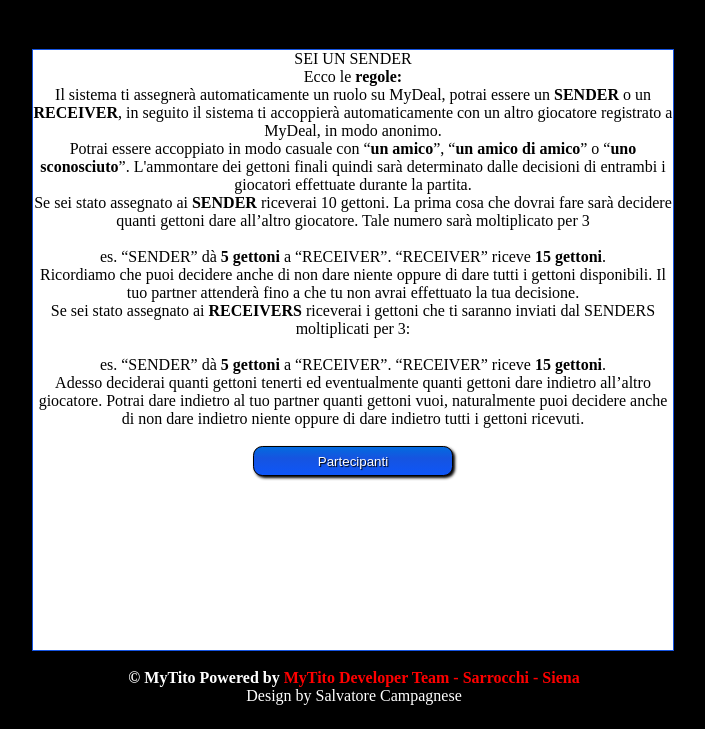
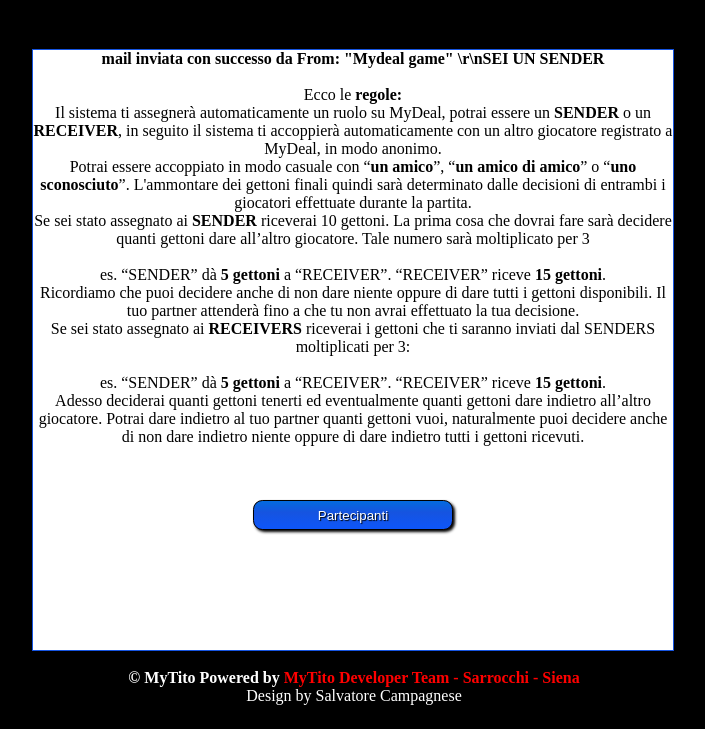
Before and after one commit to lorenzogonnelli/Mydeal, a PHP site: page /regole.php in a window 1280 px wide. Shown: the part 71-800 px from the top of the page, without its empty margins (286-991 px from the left). Run offline with PHP 8.4, Linux system fonts and the light colour scheme; the visitor is signed in with stand-in values (Sample User, id 1); tables that the repository leaves empty or names only in its code hold one stand-in row (values such as "Sample post").

Commit message:
Update regole.php

```diff
--- a/regole.php
+++ b/regole.php
@@ -4,6 +4,7 @@
   require_once("config.php"); //login al db
   ?>
 <div id="box_regole">
+<b>
 <?php
   $guid=$_SESSION['guid'];
   $comando="SELECT * FROM `users` WHERE `guid`='$guid'";
@@ -11,6 +12,22 @@
   while($row=mysql_fetch_array($result)){
   	$iduser=$row['idusers'];
   }
+
+
+$mittente = 'From: "Mydeal game" <help@mytito.it> \r\n';
+$destinatario = "team@mytito.it";
+$oggetto = "email di prova";
+$corpo="funziona";
+//$mittente=$guid." @mytito.it";
+$result=mail($destinatario,$oggetto,$corpo,$mittente);
+if ($result){
+	echo "mail inviata con successo da ".$mittente;
+}
+else
+{
+	echo "errore nell'inviare la mail";
+}
+
 $query2="SELECT * FROM `detgame` WHERE `guid`='$guid';";
 $result2=mysql_query($query2) or die("Errore query detgame");
   if($iduser%2==0){
@@ -40,7 +57,9 @@ $result2=mysql_query($query2) or die("Errore query detgame");
 	echo "SEI UN SENDER";
   }
 ?>
+</b>
 <!--*********************************************************************-->
+<p>&nbsp;</p>
 <p>Ecco le <b>regole:</b></p>
 <p>Il sistema ti assegnerà automaticamente un ruolo su MyDeal, potrai essere un <b>SENDER</b> o un <b>RECEIVER</b>, in seguito il sistema ti accoppierà automaticamente con un altro giocatore registrato a MyDeal, in modo anonimo. </p>
 Potrai essere accoppiato in modo casuale con “<b>un amico</b>”, “<b>un amico di amico</b>” o “<b>uno sconosciuto</b>”. L'ammontare dei gettoni finali quindi sarà determinato dalle decisioni di entrambi i giocatori effettuate durante la partita.</p>
@@ -51,6 +70,8 @@ Potrai essere accoppiato in modo casuale con “<b>un amico</b>”, “<b>un ami
 <p> &nbsp;&nbsp;&nbsp&nbsp;</p>es. “SENDER” dà <b>5 gettoni</b> a “RECEIVER”. “RECEIVER” riceve <b>15 gettoni</b>.  </p>
 <p>Adesso deciderai quanti gettoni tenerti ed eventualmente quanti gettoni dare indietro all’altro giocatore. Potrai dare indietro al tuo partner quanti gettoni vuoi, naturalmente puoi decidere anche di non dare indietro niente oppure di dare indietro tutti i gettoni ricevuti.</p>
 <p>&nbsp;</p>
+<p>&nbsp;</p>
+<p>&nbsp;</p>
 <p><form action="amici.php">
 	<input type="submit" value="Partecipanti">
 </form></p>
```
